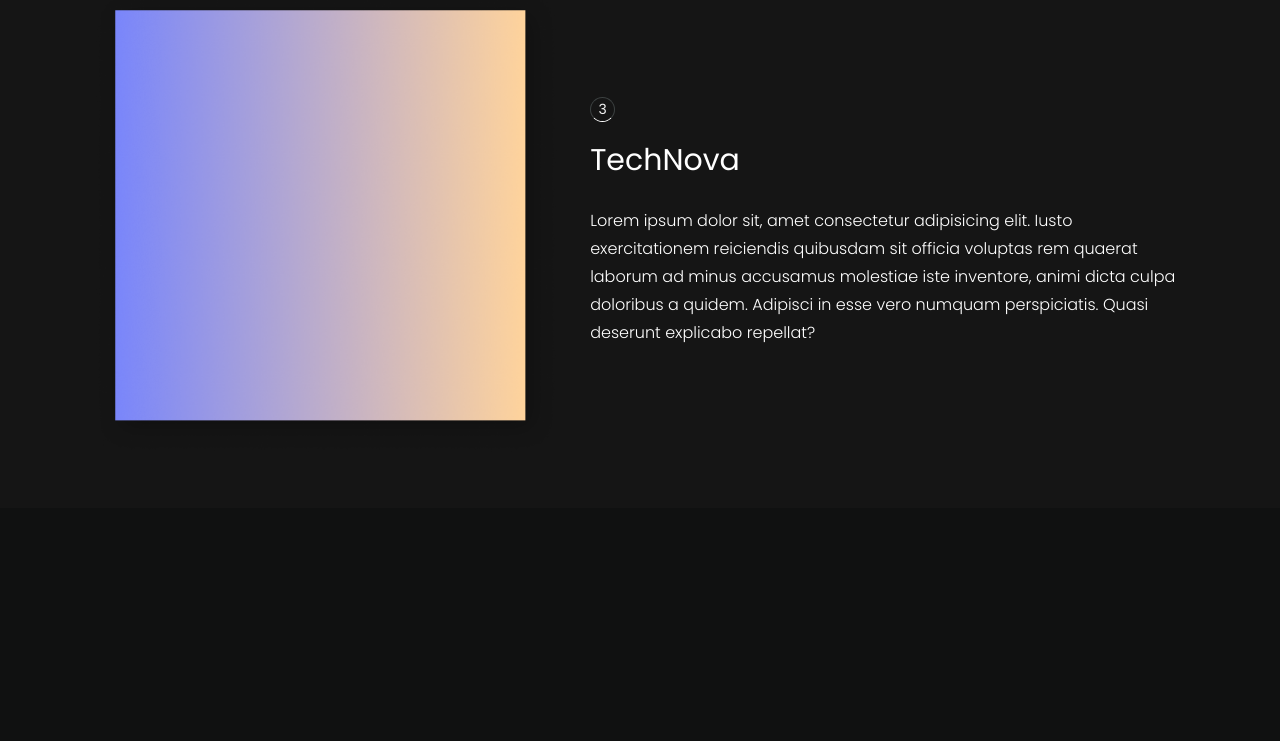
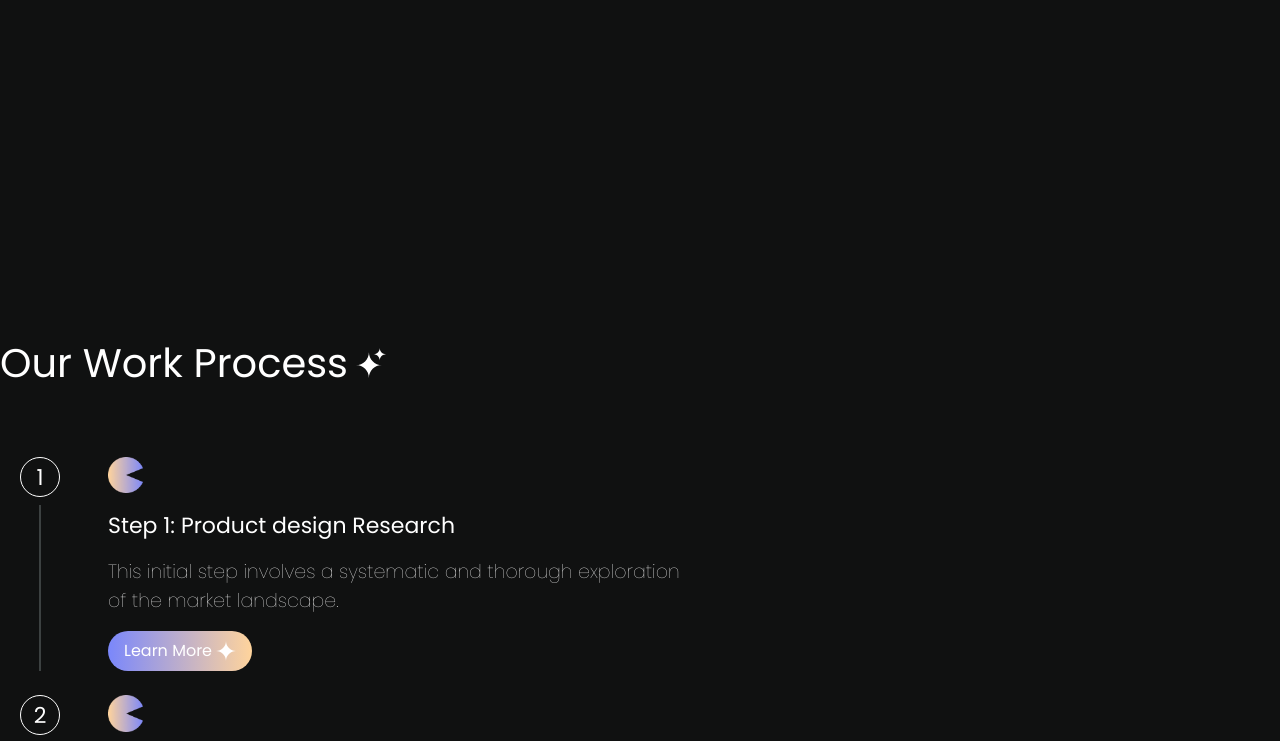
Before and after one commit to shahidul1920/davinch, a React (Vite) app: page / in a window 1280 px wide. Shown: the part 3400-4141 px from the top of the page. Built offline with nearby package versions, Linux system fonts and the light colour scheme.

Commit message:
Add testimonial border gradient and update layout
Introduced a new .testimonialBorderBg class for gradient borders on testimonial cards and applied it in the Testimonials component. Also added a dark background section before the WorkProcess component in App.jsx to enhance layout structure.

```diff
--- a/src/App.jsx
+++ b/src/App.jsx
@@ -11,8 +11,9 @@ const App = () => {
     <div>
       <Header />
       <Hero />
+      <Featured />
+      <div className="w-full bg-[var(--dark)] h-[600px]"></div>
       <WorkProcess />
-      <Featured />
       <Testimonials />
     </div>
   )
--- a/src/components/Testimonials.jsx
+++ b/src/components/Testimonials.jsx
@@ -39,7 +39,7 @@ const Testimonials = () => {
                 <Heading>What our clients say</Heading>
                 <div className='grid gap-12 grid-cols-2 mt-16'>
                     {testimonials.map((testimonial)=>(
-                        <div key={testimonial.id} className='rounded-4xl pt-1 pl-1 bg-amber-50'>
+                        <div key={testimonial.id} className='rounded-4xl pt-1 pl-1 testimonialBorderBg'>
                             <div className='bg-[var(--dark)] p-8 rounded-4xl'>
                                 <div className="images flex items-center justify-between">
                                     <div className="profile flex items-center gap-4">
--- a/src/scss/_basics.scss
+++ b/src/scss/_basics.scss
@@ -1,7 +1,13 @@
-.navMenu{
+.navMenu {
     border: 1px solid transparent;
-    background: linear-gradient(#232335 0 0) padding-box,
-                linear-gradient(to right, var(--primary-color), var(--secondary-color)) border-box;
+    background:
+        linear-gradient(#232335 0 0) padding-box,
+        linear-gradient(to right, var(--primary-color), var(--secondary-color)) border-box;
     padding: 0.6rem 1rem;
+}
 
+.testimonialBorderBg {
+    // border: 1px solid transparent;
+    background: linear-gradient(to right, var(--primary-color), var(--secondary-color));
+    padding: 0.4rem;
 }
--- a/src/scss/style.css
+++ b/src/scss/style.css
@@ -6,4 +6,9 @@
   border: 1px solid transparent;
   background: linear-gradient(#232335 0 0) padding-box, linear-gradient(to right, var(--primary-color), var(--secondary-color)) border-box;
   padding: 0.6rem 1rem;
+}
+
+.testimonialBorderBg {
+  background: linear-gradient(to right, var(--primary-color), var(--secondary-color));
+  padding: 0.4rem;
 }/*# sourceMappingURL=style.css.map */
```
Also changed, not shown: 1 other file (tests, documents, lock files or other folders).
